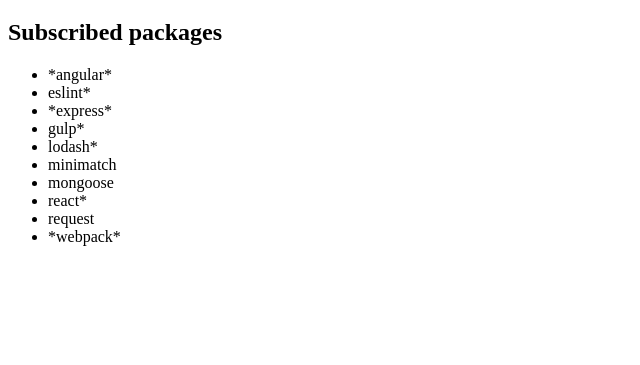
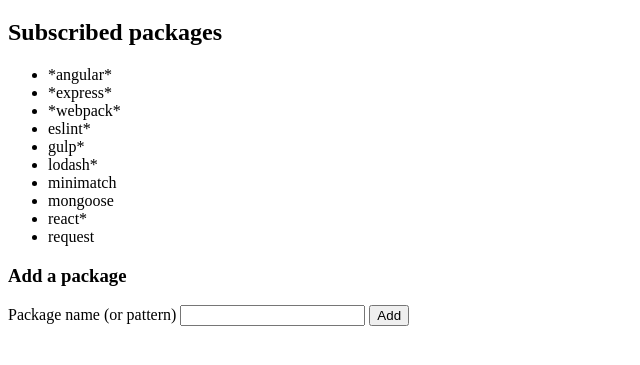
Before and after one commit to bsonntag/npm-notifier, an Electron app: page app/index.html in a window 800 px wide. Shown: the part 61-426 px from the top of the page, without its empty margins (0-640 px from the left). Drawn offline with nearby package versions, Linux system fonts and the light colour scheme; no server answers.

Commit message:
Adds new package form

```diff
--- a/app/index.html
+++ b/app/index.html
@@ -10,5 +10,15 @@
     <div id="subscribed-packages">
       <h2>Subscribed packages</h2>
     </div>
+    <form id="add-package">
+      <h3>Add a package</h3>
+      <label>
+        Package name (or pattern)
+        <input type="text" name="package">
+      </label>
+      <button type="submit">
+        Add
+      </button>
+    </form>
   </body>
 </html>
--- a/app/index.js
+++ b/app/index.js
@@ -1,7 +1,8 @@
 const _ = require('lodash')
-const { ipcRenderer } = require('electron')
 
-const NpmFollower = require('../lib/npm-follower')
+const displaySubscribedPackages = require('./scripts/display-subscribed-packages')
+const setupForm = require('./scripts/setup-form')
+const startFollower = require('./scripts/start-follower')
 
 window.addEventListener('load', () => {
   let subscribedPackages = [
@@ -15,43 +16,16 @@
     'react*',
     'request',
     '*webpack*',
-  ]
+  ].sort()
 
-  startFollower(subscribedPackages)
+  let follower = startFollower(subscribedPackages)
 
   displaySubscribedPackages(subscribedPackages)
+
+  setupForm(newPackage => {
+    follower.follow(newPackage)
+    subscribedPackages = subscribedPackages.concat(newPackage)
+      .sort()
+    displaySubscribedPackages(subscribedPackages)
+  })
 })
-
-function startFollower(subscribedPackages) {
-  let follower = NpmFollower()
-
-  follower.follow(subscribedPackages)
-
-  follower.onUpdate(update => {
-    console.log('npm update')
-    notifyPackageUpdate(update)
-  })
-
-  function notifyPackageUpdate(update) {
-    let body = update.name + '@' + update.version
-    console.log(body)
-    let notification = new Notification('NPM Notifier', { body })
-  }
-}
-
-function displaySubscribedPackages(subscribedPackages) {
-  let container = document.getElementById('subscribed-packages')
-  let packageList = document.createElement('ul')
-
-  subscribedPackages.map(createPackageListItem)
-    .forEach(packageListItem => packageList.appendChild(packageListItem))
-
-  container.appendChild(packageList)
-}
-
-function createPackageListItem(subscribedPackage) {
-  let packageListItem = document.createElement('li')
-  let text = document.createTextNode(subscribedPackage);
-  packageListItem.appendChild(text)
-  return packageListItem
-}
--- /dev/null
+++ b/app/scripts/display-subscribed-packages.js
@@ -0,0 +1,34 @@
+function displaySubscribedPackages(subscribedPackages) {
+  let container = document.getElementById('subscribed-packages')
+
+  removeOldPackageList(container)
+
+  createPackageList(container, subscribedPackages)
+}
+
+function removeOldPackageList(container) {
+  let childLists = container.getElementsByTagName('ul')
+
+  if(childLists.length > 0) {
+    let packageList = childLists[0]
+    container.removeChild(packageList)
+  }
+}
+
+function createPackageList(container, subscribedPackages) {
+  let packageList = document.createElement('ul')
+
+  subscribedPackages.map(createPackageListItem)
+    .forEach(packageListItem => packageList.appendChild(packageListItem))
+
+  container.appendChild(packageList)
+}
+
+function createPackageListItem(subscribedPackage) {
+  let packageListItem = document.createElement('li')
+  let text = document.createTextNode(subscribedPackage);
+  packageListItem.appendChild(text)
+  return packageListItem
+}
+
+module.exports = displaySubscribedPackages
--- /dev/null
+++ b/app/scripts/setup-form.js
@@ -0,0 +1,11 @@
+function setupForm(onSubmit) {
+  let form = document.getElementById('add-package')
+
+  form.addEventListener('submit', event => {
+    event.preventDefault()
+    let formData = new FormData(form)
+    onSubmit(formData.get('package'))
+  })
+}
+
+module.exports = setupForm
--- /dev/null
+++ b/app/scripts/start-follower.js
@@ -0,0 +1,22 @@
+const NpmFollower = require('../../lib/npm-follower')
+
+function startFollower(subscribedPackages) {
+  let follower = NpmFollower()
+
+  follower.follow(subscribedPackages)
+
+  follower.onUpdate(update => {
+    console.log('npm update')
+    notifyPackageUpdate(update)
+  })
+
+  return follower
+
+  function notifyPackageUpdate(update) {
+    let body = update.name + '@' + update.version
+    console.log(body)
+    let notification = new Notification('NPM Notifier', { body })
+  }
+}
+
+module.exports = startFollower
```
